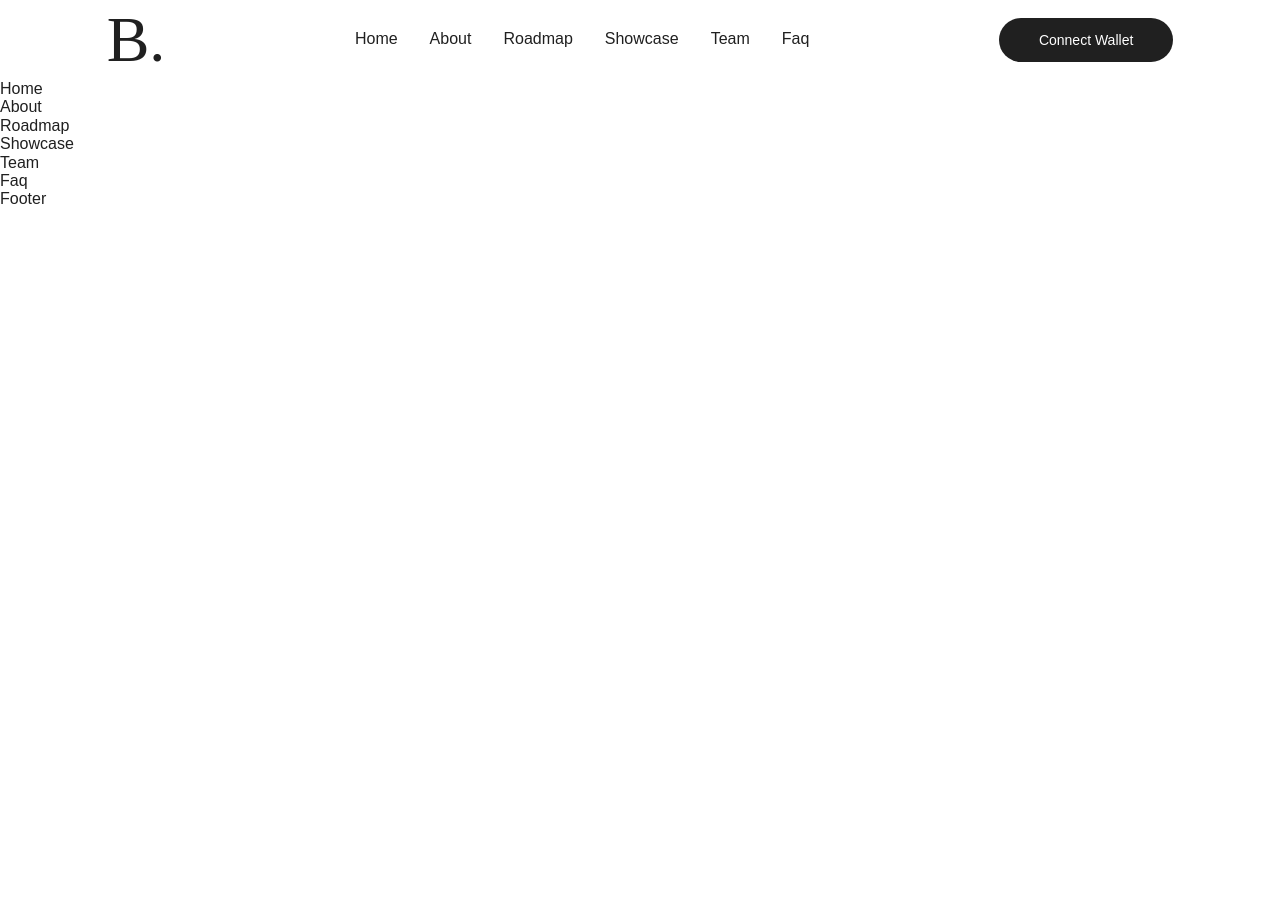
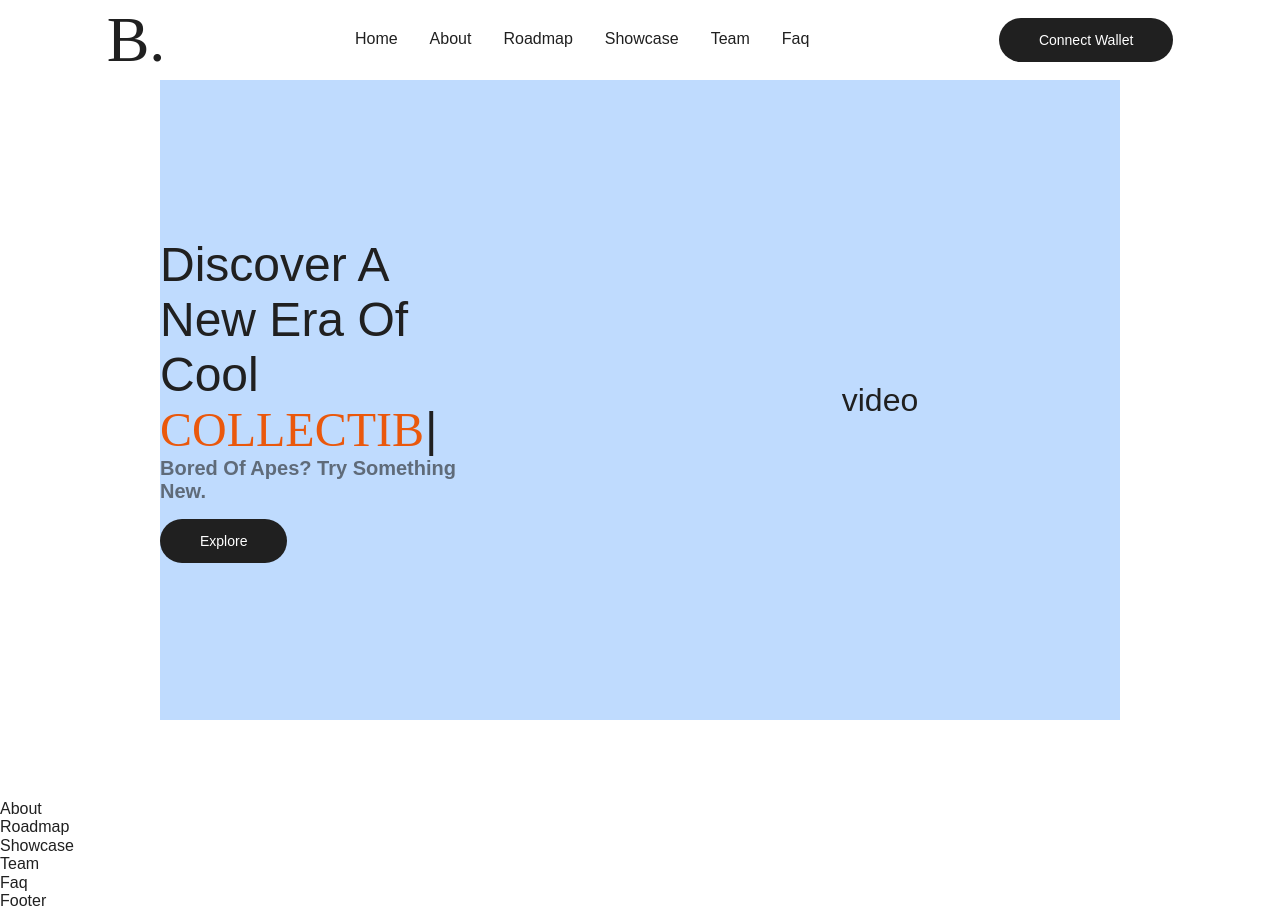
Before and after one commit to busrakk/single-page-app, a React (Create React App) app: page / in a window 1280 px wide. Before the commit the page ends 800 px from the top, so only its background shows below. Built offline with nearby package versions, Linux system fonts and the light colour scheme.

Commit message:
add type-writer-text component for home section

```diff
--- a/src/components/Button.js
+++ b/src/components/Button.js
@@ -1,7 +1,7 @@
 import React from "react";
 import { Link } from "react-router-dom";
 
-const Button = ({ text }) => {
+const Button = ({ text, link }) => {
   return (
     <button
       target="_blank"
@@ -9,7 +9,7 @@ const Button = ({ text }) => {
       className="inline-block text-[#fff] outline-none border-none bg-[#202020] text-fontsm py-3.5 px-10 rounded-full cursor-pointer transition-all duration-200 ease-linear hover:scale-90 relative"
     >
       <Link
-        to="/#"
+        to={link}
         className="after:content-none after:absolute after:top-1/2 after:left-1/2 after:transform after:-translate-x-1/2 after:-translate-y-1/2 after:scale-0 after:w-full after:h-full after:rounded-lg after:transition-all after:duration-200 after:ease-in-out after:border-2 after:border-solid after:bg-red-500 hover:after:transform hover:after:-translate-x-1/2 hover:after:-translate-y-1/2 hover:after:scale-100 hover:after:p-1"
       >
         {text}
--- a/src/components/Logo.js
+++ b/src/components/Logo.js
@@ -3,7 +3,7 @@ import { Link } from "react-router-dom";
 
 const Logo = () => {
   return (
-    <div className="font-logo text-[64px] transition-all duration-200 ease-linear hover:scale-110">
+    <div className="font-akaya text-[64px] transition-all duration-200 ease-linear hover:scale-110">
       <Link to="/">B.</Link>
     </div>
   );
--- /dev/null
+++ b/src/components/TypeWriterText.js
@@ -0,0 +1,45 @@
+import React from "react";
+import Button from "./Button";
+import Typewriter from "typewriter-effect";
+
+const TypeWriterText = () => {
+  return (
+    <>
+      <h2 className="text-fontxxl capitalize w-80 text-[#202020] self-start">
+        Discover a new era of cool
+        <Typewriter
+          options={{
+            autoStart: true,
+            loop: true,
+          }}
+          onInit={(typewriter) => {
+            typewriter
+              .typeString(
+                '<span class="uppercase font-akaya text-blue-600">NFTs.</span>'
+              )
+              .pauseFor(2000)
+              .deleteAll()
+              .typeString(
+                '<span class="uppercase font-akaya text-orange-600">Collectible Items.</span>'
+              )
+              .pauseFor(2000)
+              .deleteAll()
+              .typeString(
+                '<span class="uppercase font-akaya text-red-600">Ape Killers!</span>'
+              )
+              .deleteAll()
+              .start();
+          }}
+        />
+      </h2>
+      <div className="text-fontlg capitalize text-[#202020] text-opacity-60 font-semibold mb-4 w-80 self-start">
+        Bored Of Apes? Try Something New.
+      </div>
+      <div className="w-80 self-start">
+        <Button text="Explore" link="#about" />
+      </div>
+    </>
+  );
+};
+
+export default TypeWriterText;
--- a/src/components/navigation/Navigation.js
+++ b/src/components/navigation/Navigation.js
@@ -22,7 +22,7 @@ const Navigation = () => {
           <li className="menu-item">Team</li>
           <li className="menu-item">Faq</li>
         </ul>
-        <Button text="Connect Wallet" />
+        <Button text="Connect Wallet" link="/#" />
       </div>
     </Section>
   );
--- a/src/components/sections/Home.js
+++ b/src/components/sections/Home.js
@@ -1,9 +1,19 @@
-import React from 'react'
+import React from "react";
+import TypeWriterText from "../TypeWriterText";
 
 const Home = () => {
   return (
-    <div>Home</div>
-  )
-}
+    <div className="min-h-[calc(100vh-5rem)] w-screen relative bg-[#fff]">
+      <div className="w-3/4 min-h-[80vh] mx-auto bg-blue-200 flex justify-center items-center">
+        <div className="w-1/2 h-full flex flex-col justify-center items-center">
+          <TypeWriterText />
+        </div>
+        <div className="w-1/2 h-full flex flex-col justify-center items-center">
+          <h1>video</h1>
+        </div>
+      </div>
+    </div>
+  );
+};
 
-export default Home
+export default Home;
--- a/tailwind.config.js
+++ b/tailwind.config.js
@@ -15,7 +15,7 @@ module.exports = {
     },
     extend: {
       fontFamily: {
-        logo: ['Akaya Telivigala', 'cursive'],
+        akaya: ['Akaya Telivigala', 'cursive'],
       },
     },
   },
```
